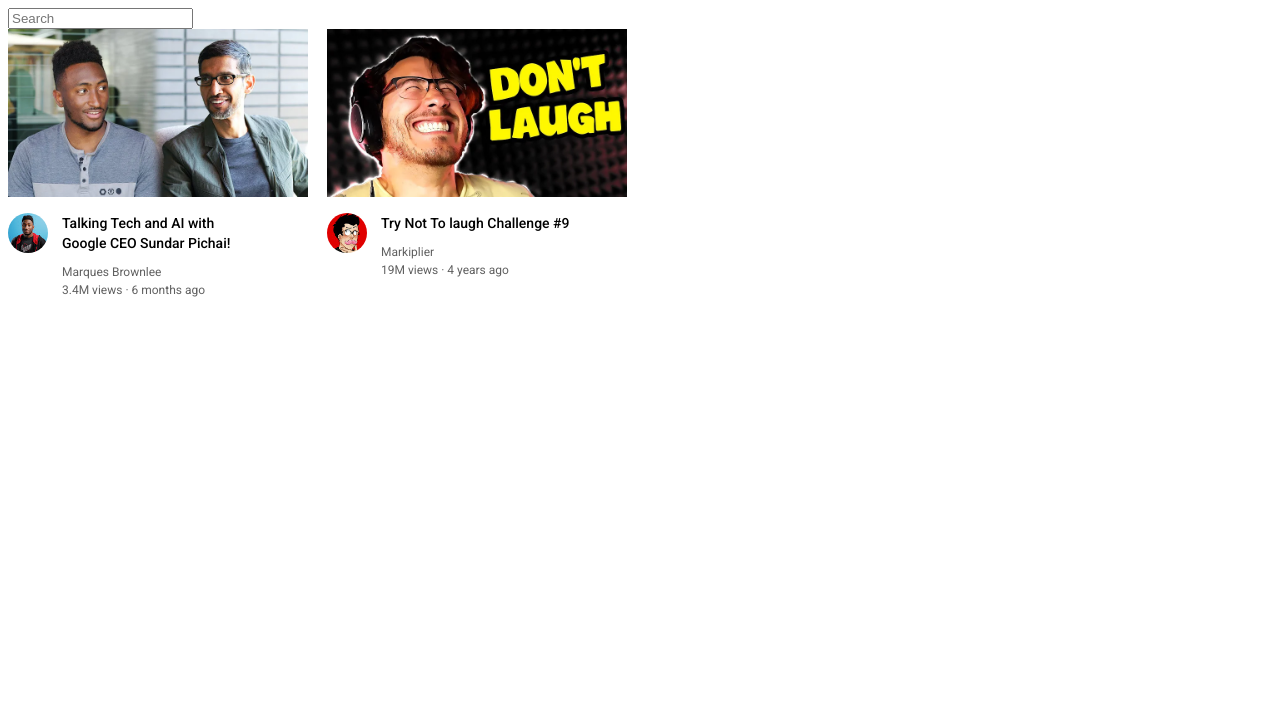
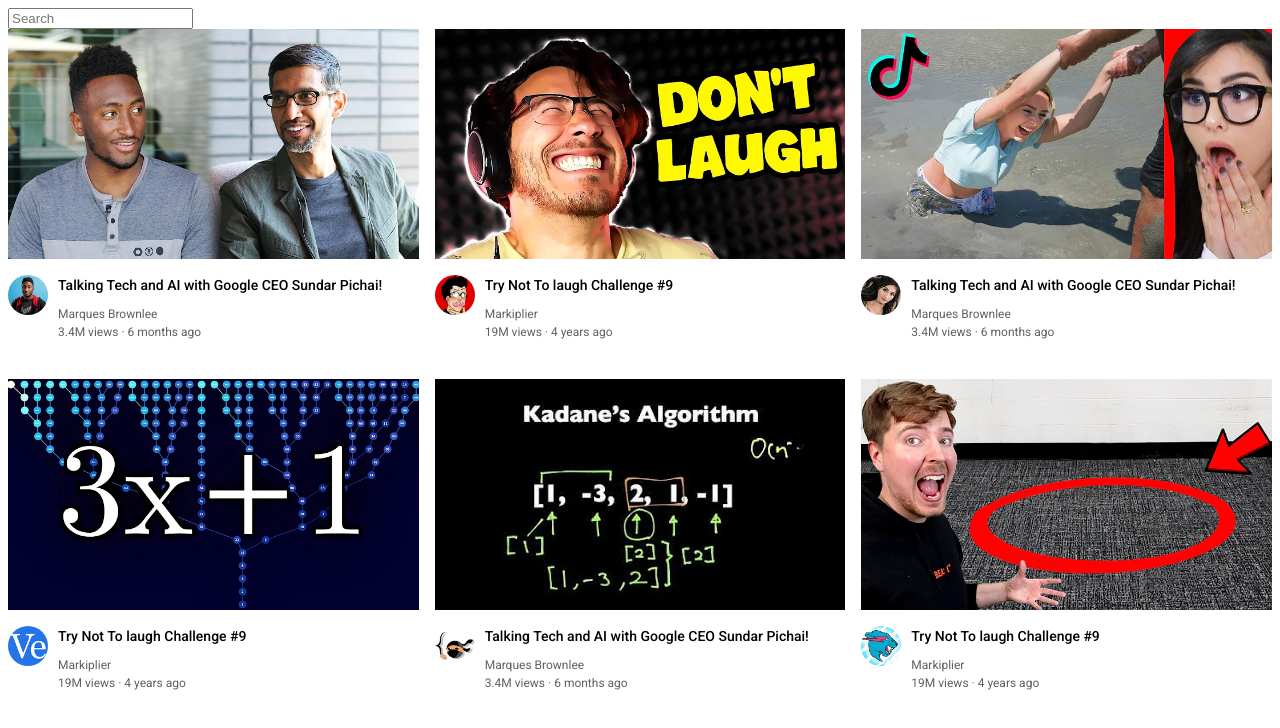
Before and after one commit to kalupx/HTML, a plain HTML site: page Projects/youtube-project/youtube.html in a window 1280 px wide. Drawn offline with Linux system fonts and the light colour scheme.

Commit message:
adicao de mais 4 videos + css grid

```diff
--- a/Projects/youtube-project/styles/styles_images.css
+++ b/Projects/youtube-project/styles/styles_images.css
@@ -7,25 +7,21 @@
     display: block;
 }
 .thumbnail{
-    width: 300px;
+    width: 100%;
 }
 .thumbnail-row{
     margin-bottom: 12px;
 }
-.preview{
-    display: inline-block;
-    width: 300px;
-    vertical-align: top;
-    margin-right: 15px;
+
+.video-info-grid{
+    display: grid;
+    grid-template-columns: 50px 1fr;
 }
 .channel-picture{
-    display: inline-block;
-    width: 50px;
-    vertical-align: top;
+
 }
 .video-info{
-    display: inline-block;
-    width: 200px;
+
 }
 .profile-picture{
     width: 100%;
@@ -47,6 +43,12 @@
 .video-author{
     margin-bottom: 4px;
 }
+.video-grid{
+    display: grid;
+    grid-template-columns: 1fr 1fr 1fr;
+    column-gap: 16px;
+    row-gap: 40px;
+}
 .video-stats{
 
 }
--- a/Projects/youtube-project/youtube.html
+++ b/Projects/youtube-project/youtube.html
@@ -14,12 +14,13 @@
 </head>
 <body>
     <input class="search-bar" type="text" placeholder="Search">
+    <div class="video-grid">
         <!--video-1-->
         <div class="preview">
             <div class="thumbnail-row">
                 <img class="thumbnail" src="images/thumbnails/thumbnail-1.webp">
             </div>
-        <div>
+            <div class="video-info-grid">
                 <div class="channel-picture">
                     <img class="profile-picture" src="images/profile-pictures/channel-1.jpeg">
                 </div>
@@ -41,7 +42,7 @@
             <div class="thumbnail-row">
                 <img class="thumbnail" src="images/thumbnails/thumbnail-2.webp">
             </div>
-        <div>
+            <div class="video-info-grid">
                 <div class="channel-picture">
                     <img class="profile-picture" src="images/profile-pictures/channel-2.jpeg">
                 </div>
@@ -56,5 +57,91 @@
                 </div>
             </div>
         </div>
+        <!--video-3-->
+        <div class="preview">
+            <div class="thumbnail-row">
+                <img class="thumbnail" src="images/thumbnails/thumbnail-3.webp">
+            </div>
+            <div class="video-info-grid">
+                <div class="channel-picture">
+                    <img class="profile-picture" src="images/profile-pictures/channel-3.jpeg">
+                </div>
+                <div class="video-info">
+                    <p class="Title">
+                        Talking Tech and AI with Google CEO Sundar Pichai!
+                    </p>
+                    <p class="video-author">
+                        Marques Brownlee
+                    </p>
+                    <p class="video-stats">
+                        3.4M views &middot; 6 months ago
+                    </p>
+                </div>
+            </div>
+        </div>
+        <!--video-4-->
+        <div class="preview">
+            <div class="thumbnail-row">
+                <img class="thumbnail" src="images/thumbnails/thumbnail-4.webp">
+            </div>
+            <div class="video-info-grid">
+                <div class="channel-picture">
+                    <img class="profile-picture" src="images/profile-pictures/channel-4.jpeg">
+                </div>
+                <div class="video-info">
+                    <p class="Title">
+                        Try Not To laugh Challenge #9
+                    </p>
+                    <p class="video-author">
+                        Markiplier
+                    </p>
+                    <p class="video-stats">19M views &middot; 4 years ago</p>
+                </div>
+            </div>
+        </div>
+        <!--video-5-->
+        <div class="preview">
+            <div class="thumbnail-row">
+                <img class="thumbnail" src="images/thumbnails/thumbnail-5.webp">
+            </div>
+            <div class="video-info-grid">
+                <div class="channel-picture">
+                    <img class="profile-picture" src="images/profile-pictures/channel-5.jpeg">
+                </div>
+                <div class="video-info">
+                    <p class="Title">
+                        Talking Tech and AI with Google CEO Sundar Pichai!
+                    </p>
+                    <p class="video-author">
+                        Marques Brownlee
+                    </p>
+                    <p class="video-stats">
+                        3.4M views &middot; 6 months ago
+                    </p>
+                </div>
+            </div>
+        </div>
+        <!--video-6-->
+        <div class="preview">
+            <div class="thumbnail-row">
+                <img class="thumbnail" src="images/thumbnails/thumbnail-6.webp">
+            </div>
+            <div class="video-info-grid">
+                <div class="channel-picture">
+                    <img class="profile-picture" src="images/profile-pictures/channel-6.jpeg">
+                </div>
+                <div class="video-info">
+                    <p class="Title">
+                        Try Not To laugh Challenge #9
+                    </p>
+                    <p class="video-author">
+                        Markiplier
+                    </p>
+                    <p class="video-stats">19M views &middot; 4 years ago</p>
+                </div>
+            </div>
+        </div>
+    </div>
+
 </body>
 </html>
```
Lines whose indentation alone changed are shown as unchanged.
